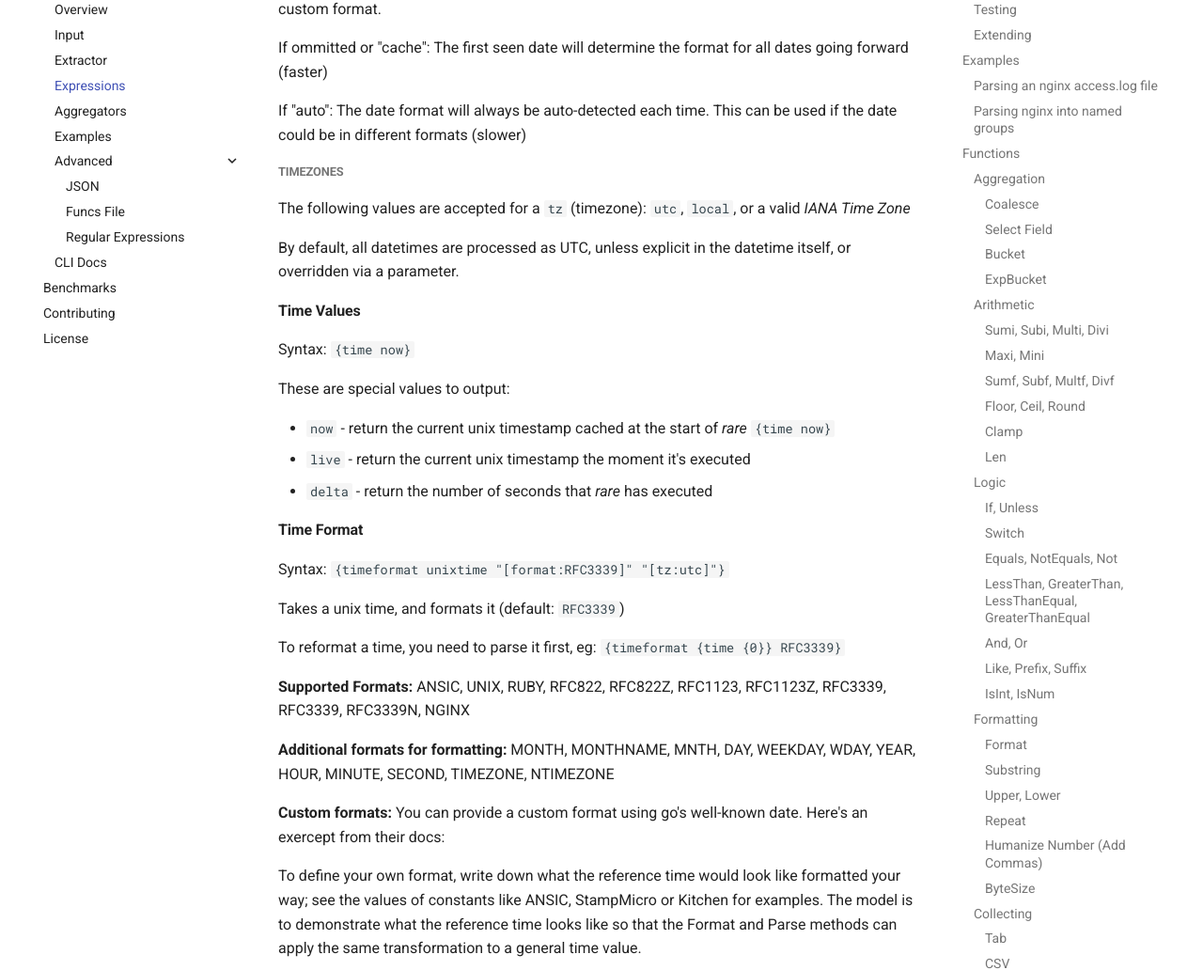
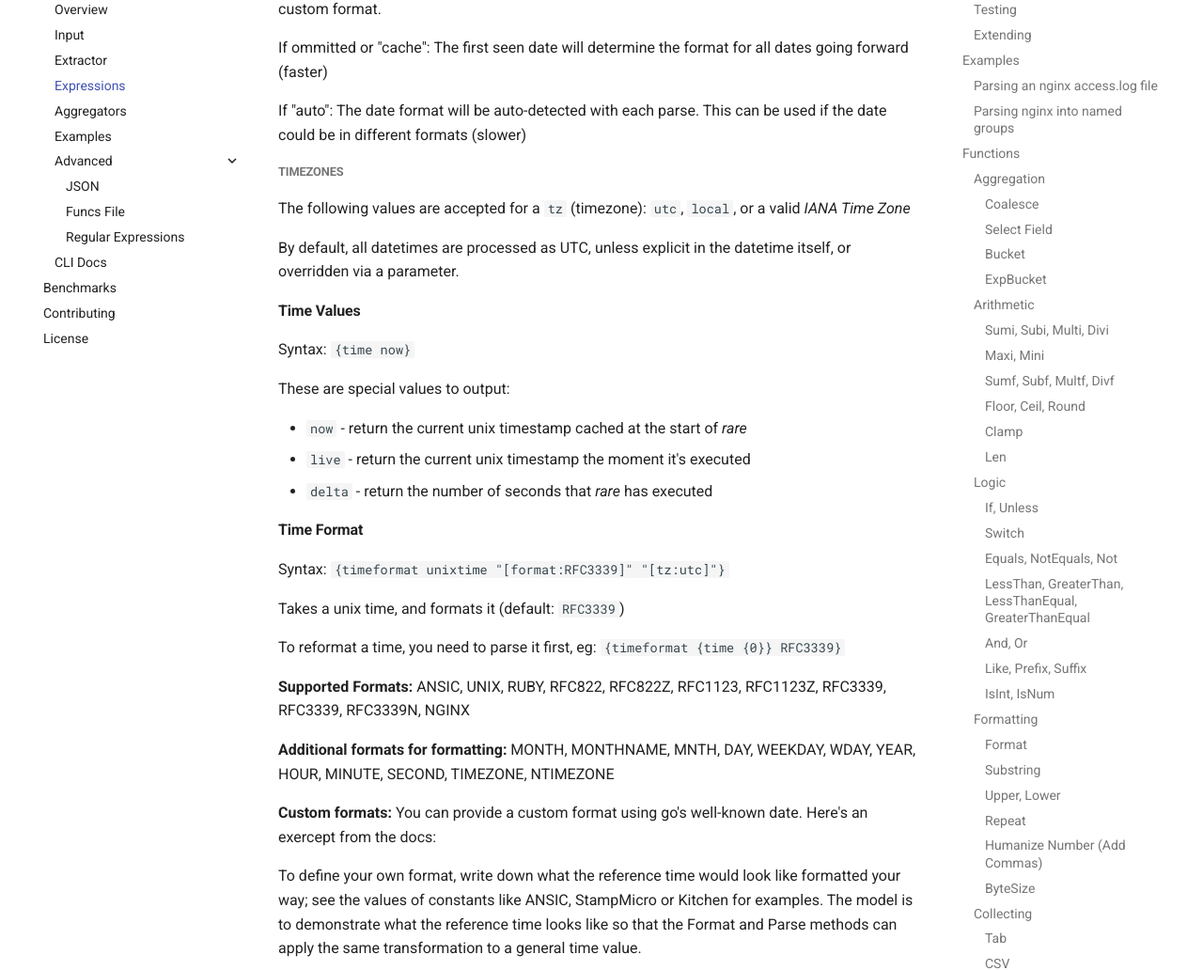
Before and after one commit to zix99/rare, an MkDocs documentation site: the page built from docs/usage/expressions.md, in a window 1280 px wide and 1400 px high, scrolled down 10276 px. Shown: the part 152-1184 px from the top of the window at 94% size. Built offline with MkDocs 1.6.1 and Material for MkDocs 9.7.7, drawn with Linux system fonts in a browser that asks for light colours; comment, search, counter and statistics services are not loaded.

```diff
--- a/docs/usage/expressions.md
+++ b/docs/usage/expressions.md
@@ -461,7 +461,7 @@ If the format is unable to be resolved, it must be specified manually with a for
 
 If ommitted or "cache": The first seen date will determine the format for all dates going forward (faster)
 
-If "auto":   The date format will always be auto-detected each time. This can be used if the date could be in different formats (slower)
+If "auto": The date format will be auto-detected with each parse. This can be used if the date could be in different formats (slower)
 
 ##### Timezones
 
@@ -476,7 +476,7 @@ Syntax: `{time now}`
 
 These are special values to output:
 
- * `now` - return the current unix timestamp cached at the start of *rare* `{time now}`
+ * `now` - return the current unix timestamp cached at the start of *rare*
  * `live` - return the current unix timestamp the moment it's executed
  * `delta` - return the number of seconds that *rare* has executed
 
@@ -496,7 +496,7 @@ ANSIC, UNIX, RUBY, RFC822, RFC822Z, RFC1123, RFC1123Z, RFC3339, RFC3339, RFC3339
 MONTH, MONTHNAME, MNTH, DAY, WEEKDAY, WDAY, YEAR, HOUR, MINUTE, SECOND, TIMEZONE, NTIMEZONE
 
 **Custom formats:**
-You can provide a custom format using go's well-known date. Here's an exercept from their docs:
+You can provide a custom format using go's well-known date. Here's an exercept from the docs:
 
 To define your own format, write down what the reference time would look like formatted your way; see the values of constants
 like ANSIC, StampMicro or Kitchen for examples. The model is to demonstrate what the reference time looks like so that the Format
```
Also changed, not shown: other parts of docs/usage/expressions.md (+1 -1 lines), 1 other file.
